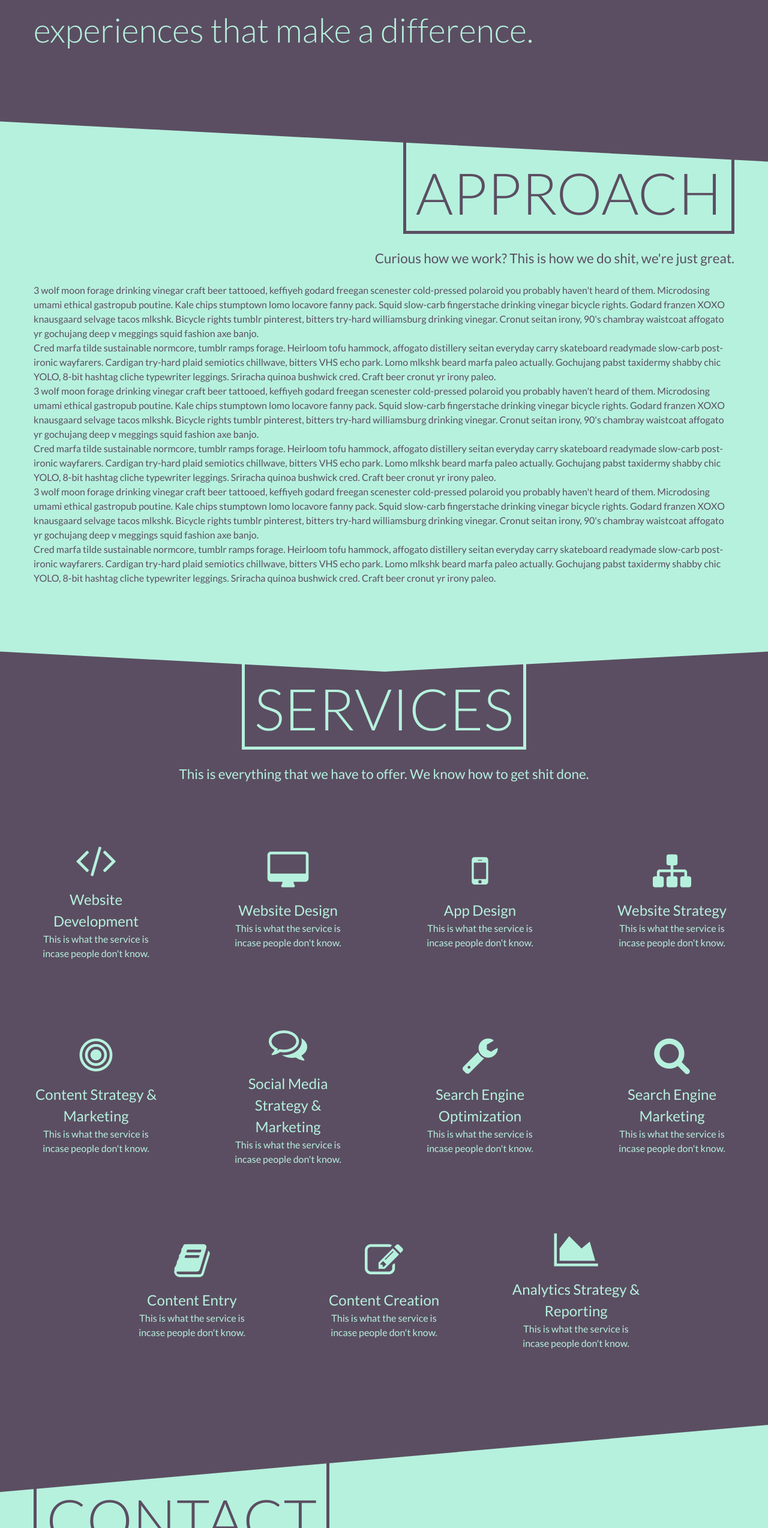
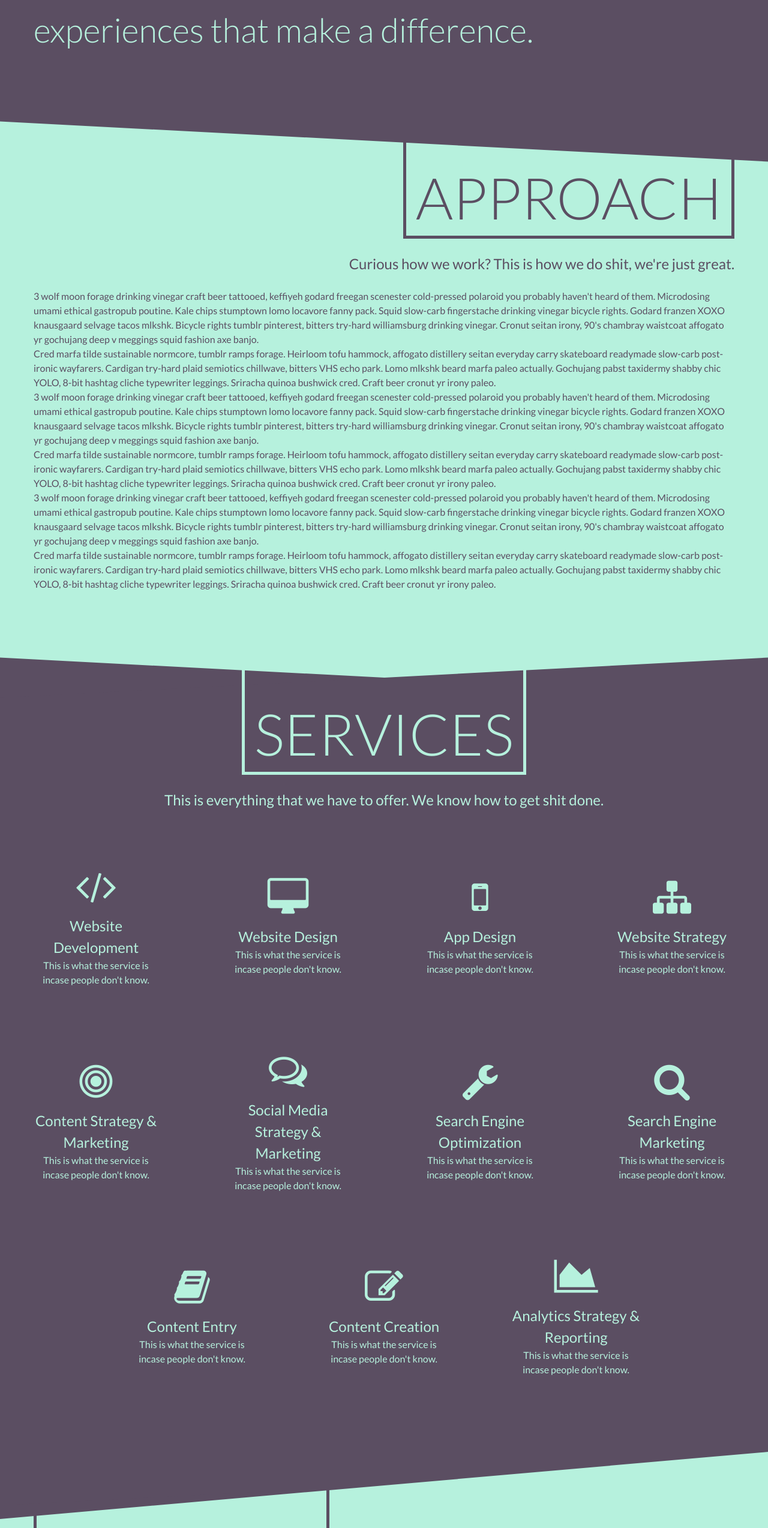
Before and after one commit to ovrmnd/ovrmnd.github.io, a website: page index.html in a window 1280 px wide. Shown: the part 252-2800 px from the top of the page at 60% size. Drawn offline with Linux system fonts and the light colour scheme.

Commit message:
Make section title responsive

```diff
--- a/index.html
+++ b/index.html
@@ -78,7 +78,7 @@
                 </header>
             </div>
 
-            <div class="g g-center g-flex g-s-2 g-m-3 g-l-4 g-xl-4">
+            <div class="g g-center g-flex g-s-2 g-m-3 g-l-4">
                 <div class="gi">
                     <div class="block block--service">
                         <div class="centerer">
--- a/scss/_headings.scss
+++ b/scss/_headings.scss
@@ -40,19 +40,29 @@ h6 {
 }
 
 .section--title {
-    font-size: 6rem;
+    position: relative;
+    margin-bottom: 1rem;
+    padding: 4rem 1rem 1rem;
+    font-size: 2.5rem;
     font-weight: 300;
     text-transform: uppercase;
     line-height: 1;
-    margin-bottom: 1rem;
-
-    position: relative;
-    padding: 3rem 1rem 1rem;
     border: 5px solid currentColor;
 
+    @media (min-width: $bp-xs) {
+        font-size: 4rem;
+    }
+
+    @media (min-width: $bp-s) {
+        font-size: 6rem;
+    }
 }
 
 .section--subtitle {
-    font-size: 1.4rem;
+    font-size: 1.2rem;
     margin: 0.5rem 0 1.5rem;
+
+    @media (min-width: $bp-xs) {
+        font-size: 1.5rem;
+    }
 }
--- a/scss/_sections.scss
+++ b/scss/_sections.scss
@@ -32,7 +32,7 @@
     }
 
     .section--title {
-        margin-top: -2rem;
+        margin-top: -2.5rem;
     }
 }
 
@@ -54,6 +54,7 @@
 
     .section--title {
         margin-top: -3.5rem;
+        padding-top: 5rem;
     }
 
     .gi {
@@ -74,6 +75,7 @@
     }
 
     .section--title {
-        margin-top: -1rem;
+        padding-top: 5rem;
+        margin-top: -2.5rem;
     }
 }
```
Also changed, not shown: css/style.css.
